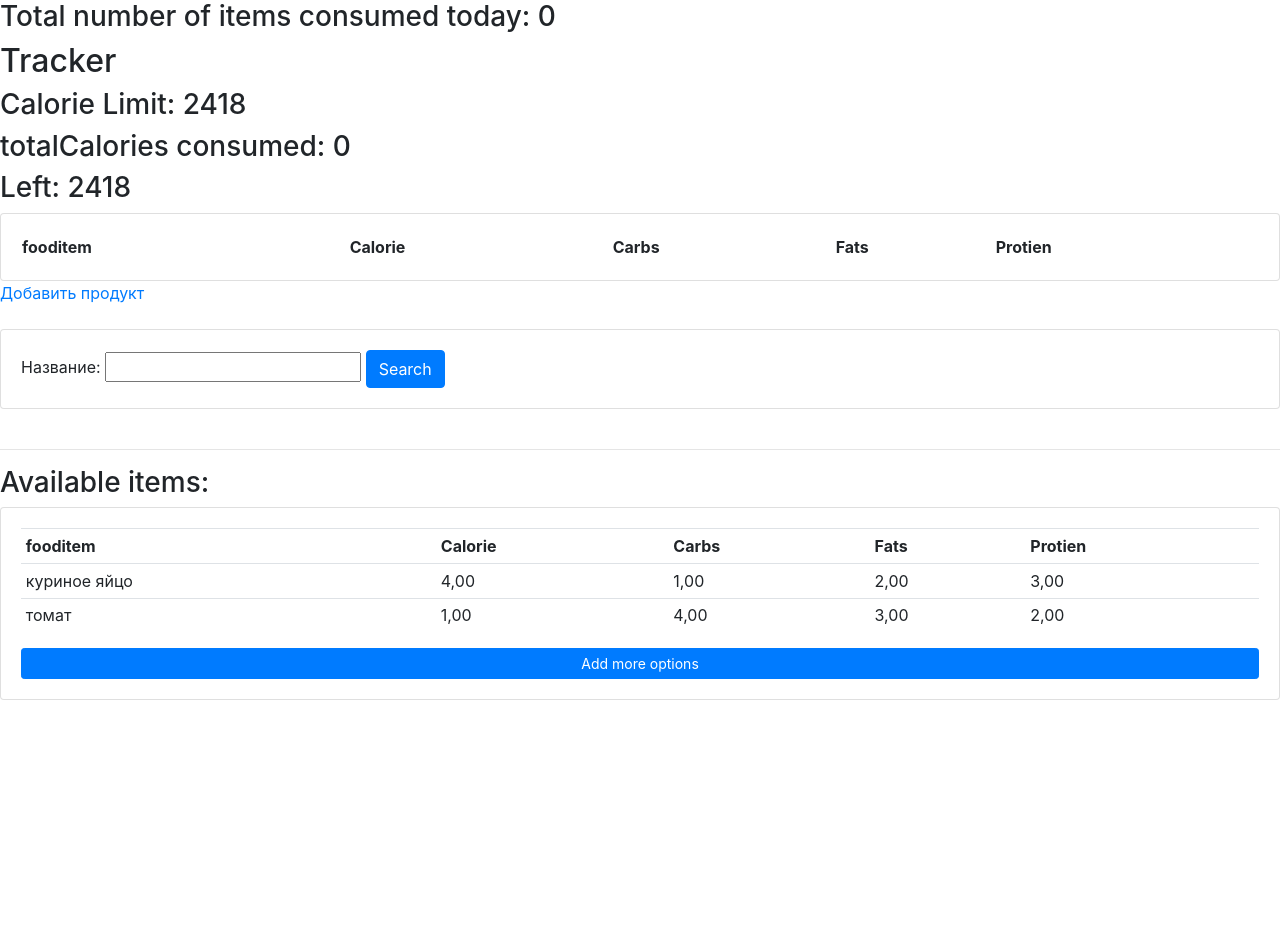
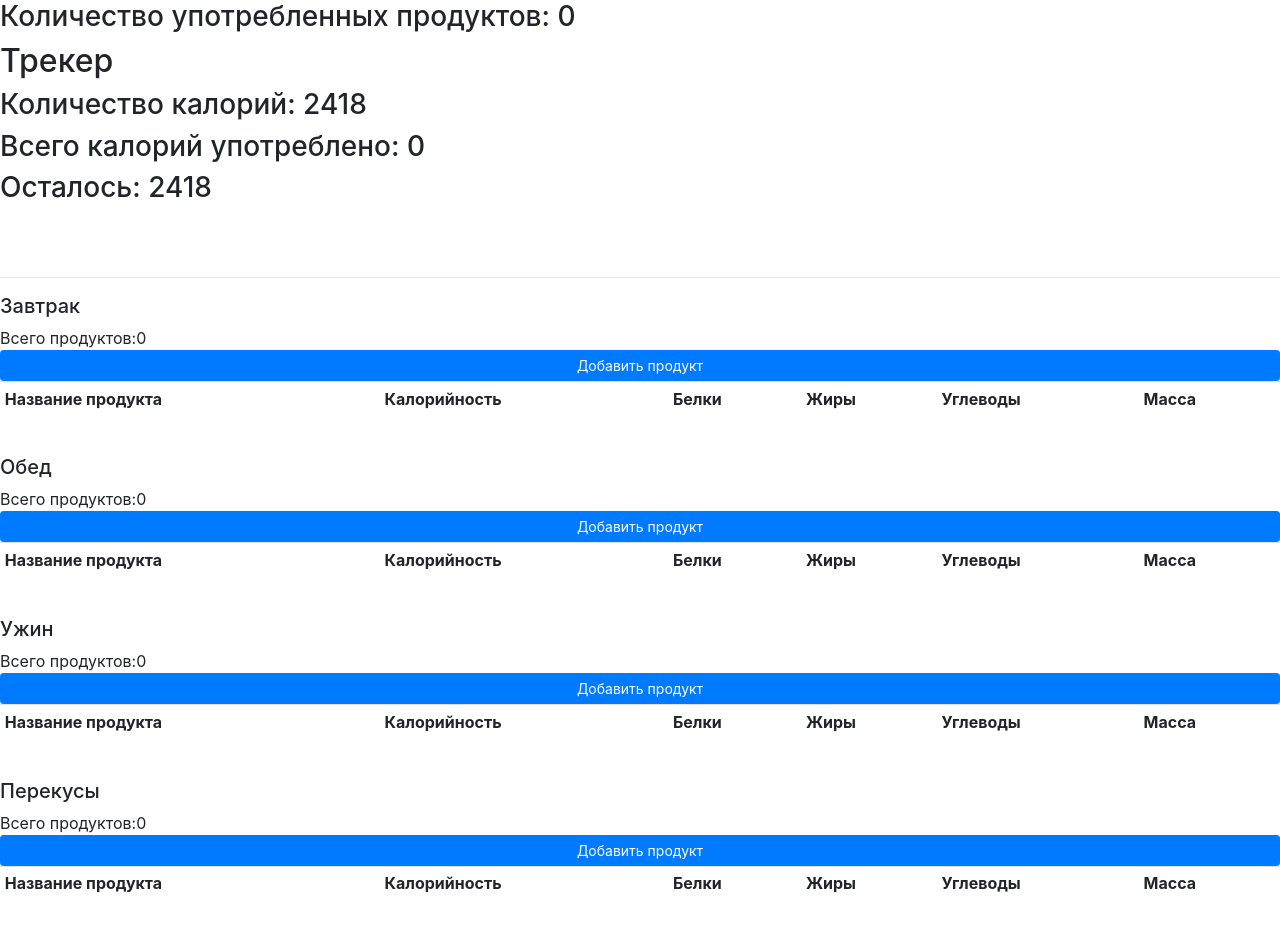
Before and after one commit to AlexeyDemidow/fitappDjangoProject, a Django app: a page that uses django_fit_calories_app/templates/user_calc.html in a window 1280 px wide. Shown: the part 56-996 px from the top of the page. Before the commit the page ends 756 px from the top, so only its background shows below. Run offline with Django 4.2, Linux system fonts and the light colour scheme; a user stored in the database is signed in; data comes from the database, SQL or seed files in the repository; lists and menus that the app fills with data are empty; some libraries are stand-ins or nearby versions.

Commit message:
added division on breakfast, lunch, dinner, snaks and some more changes

```diff
--- a/django_fit_calories_app/calories_calc/admin.py
+++ b/django_fit_calories_app/calories_calc/admin.py
@@ -14,12 +14,7 @@ class FoodAdmin(admin.ModelAdmin):
     list_display = ['name', 'carbohydrate', 'fats', 'protein', 'calorie', 'quantity']
     list_filter = ['name']
 
-class UserFoodAdmin(admin.ModelAdmin):
-    class Meta:
-        model = UserFoodItem
 
-    list_display = ['name', 'carbohydrate', 'fats', 'protein', 'calorie', 'quantity']
-    list_filter = ['name']
 
 
 admin.site.register(UserFoodItem)
--- a/django_fit_calories_app/calories_calc/models.py
+++ b/django_fit_calories_app/calories_calc/models.py
@@ -1,5 +1,6 @@
 from django.db import models
 from users.models import CustomUser
+
 
 # Create your models here.
 '''class Customer(CustomUser):
@@ -37,7 +38,4 @@ class FoodItem(models.Model):
 class UserFoodItem(models.Model):
     customer = models.ManyToManyField(CustomUser)
     fooditem = models.ManyToManyField(FoodItem)
-
-class UserFoodItemAltern(models.Model):
-    #customer = models.(CustomUser, on_delete=models.CASCADE)
-    fooditem = models.ManyToManyField(FoodItem)
+    category = models.ManyToManyField(Category)
--- a/django_fit_calories_app/calories_calc/urls.py
+++ b/django_fit_calories_app/calories_calc/urls.py
@@ -6,10 +6,16 @@ from . import views
 
 urlpatterns = [
 
-    path('calc_main/', views.calc_main, name='calc_main'),
-    path('product/', views.fooditem, name='fooditem'),
+
     path('user_calc/createfooditem/', views.createfooditem, name='createfooditem'),
-    path('user_calc/addFooditem/', views.addFooditem, name='addFooditem'),
+    path('user_calc/addFooditem_breakfast/', views.addFooditem_breakfast, name='addFooditem_breakfast'),
+    path('user_calc/addFooditem_lunch/', views.addFooditem_lunch, name='addFooditem_lunch'),
+    path('user_calc/addFooditem_dinner/', views.addFooditem_dinner, name='addFooditem_dinner'),
+    path('user_calc/addFooditem_snacks/', views.addFooditem_snacks, name='addFooditem_snacks'),
     path('user_calc/', views.user_calc, name='user_calc'),
-    path('user_calc/deleteFooditem', views.deleteFooditem, name='deleteFooditem'),
+    path('user_calc/deleteFooditem_all', views.deleteFooditem_all, name='deleteFooditem_all'),
+    path('user_calc/deleteFooditem_breakfast', views.deleteFooditem_breakfast, name='deleteFooditem_breakfast'),
+    path('user_calc/deleteFooditem_lunch', views.deleteFooditem_lunch, name='deleteFooditem_lunch'),
+    path('user_calc/deleteFooditem_dinner', views.deleteFooditem_dinner, name='deleteFooditem_dinner'),
+    path('user_calc/deleteFooditem_snacks', views.deleteFooditem_snacks, name='deleteFooditem_snacks'),
 ]
--- a/django_fit_calories_app/calories_calc/views.py
+++ b/django_fit_calories_app/calories_calc/views.py
@@ -2,63 +2,15 @@ from django.shortcuts import render
 
 # Create your views here.
 from django.shortcuts import render, redirect
-from django.http import HttpResponse
-from django.contrib.auth.models import User
-from .models import *
 from .forms import *
-from django.contrib import messages
-from django.contrib.auth import authenticate, login, logout
 from django.contrib.auth.decorators import login_required
-from .decorators import *
-from django.contrib.auth.models import Group
-from .finder import FoodItemFilter
 from users.models import CustomUser
-from datetime import datetime, date, time
-from django.http import HttpResponse
 from .models import FoodItem, UserFoodItem
-
 from .forms import FoodItemForm
 
 
 
 # Create your views here.
-
-@login_required
-def calc_main(request):
-    breakfast = Category.objects.filter(name='breakfast')[0].fooditem_set.all()[:5]
-    lunch = Category.objects.filter(name='lunch')[0].fooditem_set.all()[:5]
-    dinner = Category.objects.filter(name='dinner')[0].fooditem_set.all()[:5]
-    snacks = Category.objects.filter(name='snacks')[0].fooditem_set.all()[:5]
-    customers = CustomUser.objects.all()
-    context = {'breakfast': breakfast,
-               'lunch': lunch,
-               'dinner': dinner,
-               'snacks': snacks,
-               'customers': customers,
-               }
-    return render(request, 'calc_main.html', context)
-
-
-def fooditem(request):
-    breakfast = Category.objects.filter(name='breakfast')[0].fooditem_set.all()
-    bcnt = breakfast.count()
-    lunch = Category.objects.filter(name='lunch')[0].fooditem_set.all()
-    lcnt = lunch.count()
-    dinner = Category.objects.filter(name='dinner')[0].fooditem_set.all()
-    dcnt = dinner.count()
-    snacks = Category.objects.filter(name='snacks')[0].fooditem_set.all()
-    scnt = snacks.count()
-    context = {'breakfast': breakfast,
-               'bcnt': bcnt,
-               'lcnt': lcnt,
-               'scnt': scnt,
-               'dcnt': dcnt,
-               'lunch': lunch,
-               'dinner': dinner,
-               'snacks': snacks,
-               }
-    return render(request, 'fooditem.html', context)
-
 
 @login_required
 def createfooditem(request):
@@ -75,10 +27,55 @@ def createfooditem(request):
 def user_calc(request):
     user = request.user
     cust = user.id
+
+    breakfast = Category.objects.filter(name='breakfast')[0].userfooditem_set.all()
+    my_breakfast = breakfast.filter(customer=cust)
+    bcnt = my_breakfast.count()
+    breakfast_list = []
+    for item in my_breakfast:
+        breakfast_list.append(item.fooditem.all())
+    breakfast_view_list = []
+    for items in breakfast_list:
+        for br_food in items:
+            breakfast_view_list.append(br_food)
+
+
+    lunch = Category.objects.filter(name='lunch')[0].userfooditem_set.all()
+    my_lunch = lunch.filter(customer=cust)
+    lcnt = my_lunch.count()
+    lunch_list = []
+    for item in my_lunch:
+        lunch_list.append(item.fooditem.all())
+    lunch_view_list = []
+    for items in lunch_list:
+        for lc_food in items:
+            lunch_view_list.append(lc_food)
+
+    dinner = Category.objects.filter(name='dinner')[0].userfooditem_set.all()
+    my_dinner = dinner.filter(customer=cust)
+    dcnt = my_dinner.count()
+    dinner_list = []
+    for item in my_dinner:
+        dinner_list.append(item.fooditem.all())
+    dinner_view_list = []
+    for items in dinner_list:
+        for dn_food in items:
+            dinner_view_list.append(dn_food)
+
+    snacks = Category.objects.filter(name='snacks')[0].userfooditem_set.all()
+    my_snacks = snacks.filter(customer=cust)
+    scnt = my_snacks.count()
+    snacks_list = []
+    for item in my_snacks:
+        snacks_list.append(item.fooditem.all())
+    snacks_view_list = []
+    for items in snacks_list:
+        for sn_food in items:
+            snacks_view_list.append(sn_food)
+
     fooditems = FoodItem.objects.filter()
-    myfilter = FoodItemFilter(request.GET, queryset=fooditems)
-    fooditems = myfilter.qs
     total = UserFoodItem.objects.all()
+
     myfooditems = total.filter(customer=cust)
     cnt = myfooditems.count()
     querysetFood = []
@@ -97,30 +94,115 @@ def user_calc(request):
     CalorieLeft = dailyCalories - totalCalories
 
     context = {'CalorieLeft': CalorieLeft, 'totalCalories': totalCalories, 'cnt': cnt, 'foodlist': finalFoodItems,
-               'fooditem': fooditems, 'myfilter': myfilter}
+               'fooditem': fooditems,
+               'breakfast': breakfast_view_list,
+               'bcnt': bcnt,
+               'lcnt': lcnt,
+               'scnt': scnt,
+               'dcnt': dcnt,
+               'lunch': lunch_view_list,
+               'dinner': dinner_view_list,
+               'snacks': snacks_view_list,}
     return render(request, 'user_calc.html', context)
 
 @login_required
-def addFooditem(request):
+def addFooditem_breakfast(request):
     user = request.user
     if request.method == "POST":
-        form = AddUserFoodItem(request.POST, initial={'customer':  user})
+        form = AddUserFoodItem_breakfast(request.POST, initial={'customer':  user})
         if form.is_valid():
             form.save()
             return redirect('/calories_calc/user_calc/')
-    form = AddUserFoodItem(initial={'customer':  user})
+    form = AddUserFoodItem_breakfast(initial={'customer':  user})
     context = {'form': form}
     return render(request, 'AddUserFoodItem.html', context)
 
 @login_required
-def deleteFooditem(request):
+def addFooditem_lunch(request):
+    user = request.user
+    if request.method == "POST":
+        form = AddUserFoodItem_lunch(request.POST, initial={'customer':  user})
+        if form.is_valid():
+            form.save()
+            return redirect('/calories_calc/user_calc/')
+    form = AddUserFoodItem_lunch(initial={'customer':  user})
+    context = {'form': form}
+    return render(request, 'AddUserFoodItem.html', context)
+
+@login_required
+def addFooditem_dinner(request):
+    user = request.user
+    if request.method == "POST":
+        form = AddUserFoodItem_dinner(request.POST, initial={'customer':  user})
+        if form.is_valid():
+            form.save()
+            return redirect('/calories_calc/user_calc/')
+    form = AddUserFoodItem_dinner(initial={'customer':  user})
+    context = {'form': form}
+    return render(request, 'AddUserFoodItem.html', context)
+
+@login_required
+def addFooditem_snacks(request):
+    user = request.user
+    if request.method == "POST":
+        form = AddUserFoodItem_snacks(request.POST, initial={'customer':  user})
+        if form.is_valid():
+            form.save()
+            return redirect('/calories_calc/user_calc/')
+    form = AddUserFoodItem_snacks(initial={'customer':  user})
+    context = {'form': form}
+    return render(request, 'AddUserFoodItem.html', context)
+
+@login_required
+def deleteFooditem_all(request):
     user = request.user
     cust = user.id
     total = UserFoodItem.objects.all()
 
     myfooditems = total.filter(customer=cust)
+    myfooditems.delete()
+    return redirect('/calories_calc/user_calc/')
 
-    reverse_myfooditems = myfooditems[::-1]
-    reverse_myfooditems[0].delete()
+@login_required
+def deleteFooditem_breakfast(request):
+    user = request.user
+    cust = user.id
+    breakfast = Category.objects.filter(name='breakfast')[0].userfooditem_set.all()
+    my_breakfast = breakfast.filter(customer=cust)
 
+    my_breakfast_reverse = my_breakfast[::-1]
+    my_breakfast_reverse[0].delete()
     return redirect('/calories_calc/user_calc/')
+
+@login_required
+def deleteFooditem_lunch(request):
+    user = request.user
+    cust = user.id
+    lunch = Category.objects.filter(name='lunch')[0].userfooditem_set.all()
+    my_lunch = lunch.filter(customer=cust)
+
+    my_lunch_reverse = my_lunch[::-1]
+    my_lunch_reverse[0].delete()
+    return redirect('/calories_calc/user_calc/')
+
+@login_required
+def deleteFooditem_dinner(request):
+    user = request.user
+    cust = user.id
+    dinner = Category.objects.filter(name='dinner')[0].userfooditem_set.all()
+    my_dinner = dinner.filter(customer=cust)
+
+    my_dinner_reverse = my_dinner[::-1]
+    my_dinner_reverse[0].delete()
+    return redirect('/calories_calc/user_calc/')
+
+@login_required
+def deleteFooditem_snacks(request):
+    user = request.user
+    cust = user.id
+    snacks = Category.objects.filter(name='snacks')[0].userfooditem_set.all()
+    my_snacks = snacks.filter(customer=cust)
+
+    my_snacks_reverse = my_snacks[::-1]
+    my_snacks_reverse[0].delete()
+    return redirect('/calories_calc/user_calc/')
--- a/django_fit_calories_app/templates/AddUserFoodItem.html
+++ b/django_fit_calories_app/templates/AddUserFoodItem.html
@@ -1,13 +1,14 @@
 {% extends 'base.html' %}
 
 {% block content %}
-
-
+<h3>Добавить к приему пищи</h3>
             <form action="" method="POST">
                 {% csrf_token %}
                 <div style="display: none">{{form.customer.name}}{{form.customer}}</div>
 
                 {{form.fooditem.name}}{{form.fooditem}}
+
+                <div style="display: none">{{form.category.name}}{{form.category}}</div>
                 <input type="submit" class="btn btn-success" value="submit">
             </form>
 
--- a/django_fit_calories_app/templates/user_calc.html
+++ b/django_fit_calories_app/templates/user_calc.html
@@ -4,28 +4,29 @@
 
 {% block content %}
 
-<h3>Total number of items consumed today: {{cnt}}</h3>
+<h3>Количество употребленных продуктов: {{cnt}}</h3>
 
 <div class="today">
-	<h2>Tracker</h2>
+	<h2>Трекер</h2>
 	<div class="flex-box-row">
-		<h3>Calorie Limit: {{user.calories_per_day}}</h3>
-		<h3>totalCalories consumed: {{totalCalories}}</h3>
-		<h3>Left: {{ CalorieLeft }}</h3>
+		<h3>Количество калорий: {{user.calories_per_day}}</h3>
+		<h3>Всего калорий употреблено: {{totalCalories}}</h3>
+		<h3>Осталось: {{ CalorieLeft }}</h3>
 	</div>
 
-    <div class="card card-body">
+    <!--<div class="card card-body">
         <table>
             <tr>
-                <th>fooditem</th>
-                <th>Calorie</th>
-                <th>Carbs</th>
-                <th>Fats</th>
-                <th>Protien</th>
+                <th>Название продукта</th>
+                <th>Калорийность</th>
+                <th>Углеводы</th>
+                <th>Жиры</th>
+                <th>Белки</th>
+				<th>Масса</th>
             </tr>
             {% for food in foodlist %}
             <tr>
-                <td>{{food.name}}</td>
+                <td> {{food.name}}</td>
                 <td> {{food.calorie}}</td>
                 <td> {{food.carbohydrate}}</td>
                 <td> {{food.fats}}</td>
@@ -33,58 +34,176 @@
 				<td> {{food.quantity}}</td>
 			</tr>
             {% endfor %}
-        </table>
+        </table>-->
 
 			{% if foodlist %}
-				<a href="{% url 'deleteFooditem' %}">Удалить последний продукт</a>
+				<a href="{% url 'deleteFooditem_all' %}">Очистить весь список</a>
 			{% endif %}
 
-	</div>
-
-	<form method="POST">
-		{%csrf_token%}
-		<a href="{% url 'addFooditem' %}">Добавить продукт</a>
-	</form>
 </div>
 
 <br>
-<div class="row">
-	<div class="col">
-		<div class="card card-body">
-			<form method="get">
-				{{myfilter.form}}
-		    <button class="btn btn-primary" type="submit">Search</button>
-		  </form>
-		</div>
-	</div>
-</div>
+
 <br>
 <hr>
-<h3>Available items:</h3>
+<!-------------------------------------->
+<div class="flex-box-row">
+            <h5 id="heading">Завтрак</h5>
+                <h7>Всего продуктов:{{bcnt}}</h7>
+                    <a class="btn btn-primary  btn-sm btn-block" href="{% url 'addFooditem_breakfast' %}">Добавить продукт</a>
+               <table class="table table-sm">
+                    <tr>
+						<th>Название продукта</th>
+						<th>Калорийность</th>
+						<th>Белки</th>
+						<th>Жиры</th>
+						<th>Углеводы</th>
+						<th>Масса</th>
+
+                    </tr>
+                   {% for items in breakfast %}
+                    <tr>
+                        <td>{{items.name}} </td>
+						<td>{{items.calorie}} </td>
+						<td>{{items.protein}} </td>
+						<td>{{items.fats}} </td>
+                        <td>{{items.carbohydrate}} </td>
+                        <td>{{items.quantity}} </td>
+                        </tr>
+
+                    {% endfor %}
+                </table>
+			{% if breakfast %}
+				<a class="btn btn-primary  btn-sm btn-block btn-danger" href="{% url 'deleteFooditem_breakfast' %}">Убрать последний продукт</a>
+			{% endif %}
+        </div>
+    <br>
+<!-------------------------------------->
+<div class="flex-box-row">
+            <h5 id="heading">Обед</h5>
+            <h7>Всего продуктов:{{lcnt}}</h7>
+                <a class="btn btn-primary  btn-sm btn-block" href="{% url 'addFooditem_lunch' %}">Добавить продукт</a>
+             <table class="table table-sm">
+                    <tr>
+						<th>Название продукта</th>
+						<th>Калорийность</th>
+						<th>Белки</th>
+						<th>Жиры</th>
+						<th>Углеводы</th>
+						<th>Масса</th>
+
+                    </tr>
+                   {% for items in lunch %}
+
+                    <tr>
+                        <td>{{items.name}} </td>
+						<td>{{items.calorie}} </td>
+						<td>{{items.protein}} </td>
+						<td>{{items.fats}} </td>
+                        <td>{{items.carbohydrate}} </td>
+                        <td>{{items.quantity}} </td>
+                        </tr>
+
+                    {% endfor %}
+                </table>
+			{% if lunch %}
+				<a class="btn btn-primary  btn-sm btn-block btn-danger" href="{% url 'deleteFooditem_lunch' %}">Убрать последний продукт</a>
+			{% endif %}
+        </div>
+        <br>
+<!-------------------------------------->
+        <div class="flex-box-row">
+            <h5 id="heading">Ужин</h5>
+            <h7>Всего продуктов:{{dcnt}}</h7>
+            <a class="btn btn-primary  btn-sm btn-block" href="{% url 'addFooditem_dinner' %}">Добавить продукт</a>
+                <table class="table table-sm">
+                    <tr>
+						<th>Название продукта</th>
+						<th>Калорийность</th>
+						<th>Белки</th>
+						<th>Жиры</th>
+						<th>Углеводы</th>
+						<th>Масса</th>
+
+                    </tr>
+                   {% for items in dinner %}
+                    <tr>
+                        <td>{{items.name}} </td>
+						<td>{{items.calorie}} </td>
+						<td>{{items.protein}} </td>
+						<td>{{items.fats}} </td>
+                        <td>{{items.carbohydrate}} </td>
+                        <td>{{items.quantity}} </td>
+                        </tr>
+
+                    {% endfor %}
+                </table>
+			{% if dinner %}
+				<a class="btn btn-primary  btn-sm btn-block btn-danger" href="{% url 'deleteFooditem_dinner' %}">Убрать последний продукт</a>
+			{% endif %}
+        </div>
+    <br>
+<!-------------------------------------->
+<div class="flex-box-row">
+            <h5 id="heading">Перекусы</h5>
+            <h7>Всего продуктов:{{scnt}}</h7>
+            <a class="btn btn-primary  btn-sm btn-block" href="{% url 'addFooditem_snacks' %}">Добавить продукт</a>
+                <table class="table table-sm">
+                    <tr>
+						<th>Название продукта</th>
+						<th>Калорийность</th>
+						<th>Белки</th>
+						<th>Жиры</th>
+						<th>Углеводы</th>
+						<th>Масса</th>
+
+                    </tr>
+                   {% for items in snacks %}
+                    <tr>
+                        <td>{{items.name}} </td>
+						<td>{{items.calorie}} </td>
+						<td>{{items.protein}} </td>
+						<td>{{items.fats}} </td>
+                        <td>{{items.carbohydrate}} </td>
+                        <td>{{items.quantity}} </td>
+                        </tr>
+
+                    {% endfor %}
+                </table>
+			{% if snacks %}
+				<a class="btn btn-primary  btn-sm btn-block btn-danger" href="{% url 'deleteFooditem_snacks' %}">Убрать последний продукт</a>
+			{% endif %}
+        </div>
+        <br>
+
+<!-------------------------------------->
+<!--<h3>Доступные продукты:</h3>
 <div class="row">
 	<div class="col-md">
 		<div class="card card-body">
 			<table class="table table-sm">
 				<tr>
-					<th>fooditem</th>
-					<th>Calorie</th>
-					<th>Carbs</th>
-					<th>Fats</th>
-					<th>Protien</th>
+						<th>Название продукта</th>
+						<th>Калорийность</th>
+						<th>Белки</th>
+						<th>Жиры</th>
+						<th>Углеводы</th>
+						<th>Масса</th>
 				</tr>
 				{% for food in fooditem %}
 				<tr>
-					<td>{{food.name}}</td>
-					<td> {{food.calorie}}</td>
-					<td> {{food.carbohydrate}}</td>
-                    <td> {{food.fats}}</td>
-                    <td> {{food.protein}}</td>
+                        <td>{{food.name}} </td>
+						<td>{{food.calorie}} </td>
+						<td>{{food.protein}} </td>
+						<td>{{food.fats}} </td>
+                        <td>{{food.carbohydrate}} </td>
+                        <td>{{food.quantity}} </td>
 					</tr>
 				{% endfor %}
 			</table>
-			<a class="btn btn-primary  btn-sm btn-block" href="{% url 'createfooditem' %}">Add more options</a>
+			<a class="btn btn-primary  btn-sm btn-block" href="{% url 'createfooditem' %}">Добавить продукт</a>
 		</div>
 	</div>
-</div>
+</div>-->
 
 {% endblock %}
--- a/django_fit_calories_app/users/admin.py
+++ b/django_fit_calories_app/users/admin.py
@@ -1,6 +1,6 @@
 from django.contrib import admin
 from django.contrib.auth.admin import UserAdmin
-from .models import CustomUser
+
 
 # Register your models here.
 
```
Also changed, not shown: django_fit_calories_app/calories_calc/decorators.py (deleted, +0 -34 lines), django_fit_calories_app/calories_calc/finder.py (deleted, +0 -8 lines), django_fit_calories_app/calories_calc/forms.py (+37 -3 lines), django_fit_calories_app/templates/calc_main.html (deleted, +0 -123 lines), django_fit_calories_app/templates/deleteuserfooditem.html (deleted, +0 -10 lines), django_fit_calories_app/db.sqlite3.
